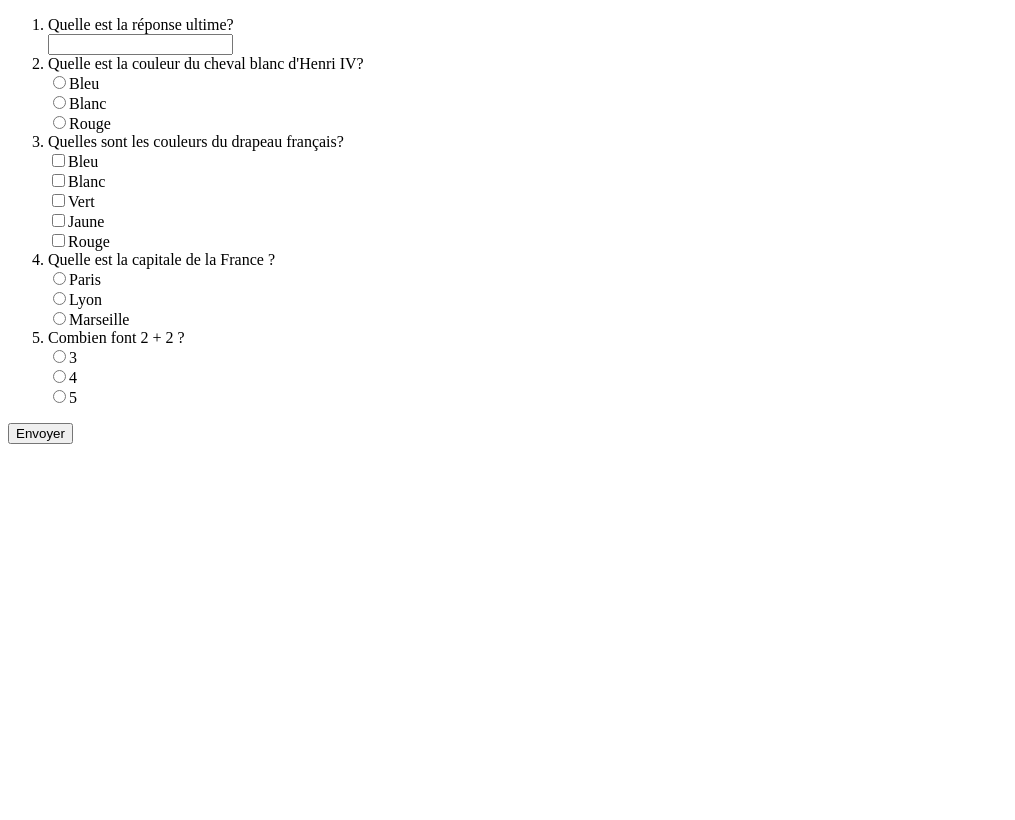
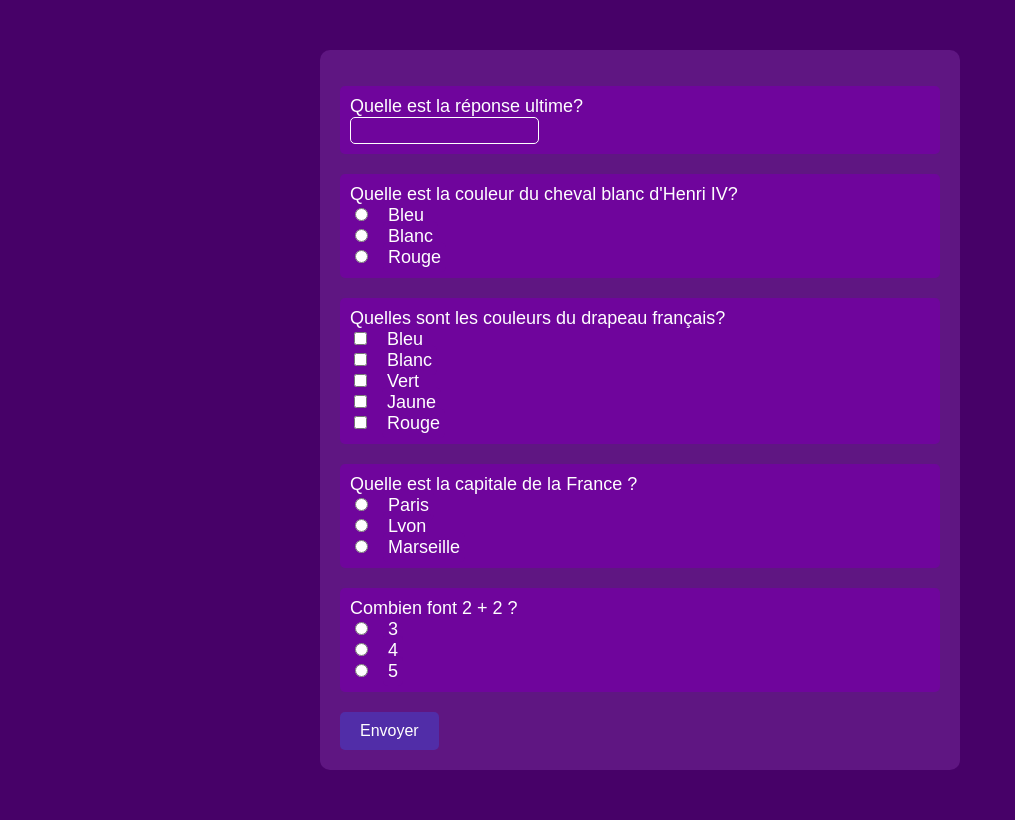
Before and after one commit to EnzoFamiliar-Marais/KAKOOKAHOOT, a PHP site: page /Action/Quiz.php in a window 1280 px wide. Shown: the whole page, without its empty margins (0-1015 px from the left). Before the commit the page ends 444 px from the top, so only its background shows below. Run offline with PHP 8.4, Linux system fonts and the light colour scheme; data that the repository does not hold is empty.

Commit message:
Page accueil modifié

```diff
--- a/Action/Quiz.php
+++ b/Action/Quiz.php
@@ -1,7 +1,10 @@
-<!doctype html>
-<html>
+<!DOCTYPE html>
+<html lang="fr">
 <head>
-<title>Quiz</title>
+    <meta charset="UTF-8">
+    <meta name="viewport" content="width=device-width, initial-scale=1.0">
+    <title>Accueil - QCM en Ligne</title>
+    <link rel="stylesheet" href="css/style.css">
 </head>
 <body>
 <?php
--- a/css/style.css
+++ b/css/style.css
@@ -0,0 +1,126 @@
+body {
+    font-family: Arial, sans-serif;
+    margin: 0;
+    padding: 0;
+    background-color: #470168;
+}
+
+/* Style pour le header */
+header {
+    background-color: #6f059c;
+    color: white;
+    padding: 15px 0;
+    text-align: center;
+}
+
+nav {
+    margin: 20px 0;
+}
+
+nav a {
+    margin: 0 15px;
+    text-decoration: none;
+    color: white;
+    font-weight: bold;
+    background-color: #512DA8; /* Violet plus foncé */
+    padding: 10px 20px;
+    border-radius: 5px;
+    transition: background-color 0.3s ease;
+}
+
+/* Changement de couleur au survol des boutons */
+nav a:hover {
+    background-color: #9575CD; /* Violet clair */
+}
+
+/* Style pour le contenu */
+.content {
+    text-align: center;
+    margin-top: 50px;
+}
+
+.content h2 {
+    color: #efe8ff; /* Violet pour le titre */
+}
+
+.content p {
+    color: #ffe6e6;
+}
+
+/* Style pour le formulaire du quiz */
+form {
+    background-color: #5f1682;
+    padding: 20px;
+    border-radius: 10px;
+    max-width: 600px;
+    margin: 50px auto;
+    color: white;
+}
+
+form ol {
+    list-style-type: none;
+    padding-left: 0;
+}
+
+/* Style pour les questions et les réponses (même arrière-plan) */
+form li {
+    margin-bottom: 20px;
+    font-size: 18px;
+    background-color: #6f059c; /* Même arrière-plan pour les questions et les réponses */
+    padding: 10px;
+    border-radius: 5px;
+}
+
+/* Style pour les inputs (text, radio, checkbox) */
+input[type="text"],
+input[type="radio"],
+input[type="checkbox"] {
+    margin-right: 10px;
+    background-color: #6f059c; /* Même couleur de fond que les questions */
+    border: 1px solid white;
+    color: white;
+    padding: 5px;
+    border-radius: 5px;
+}
+
+input[type="submit"] {
+    background-color: #512DA8;
+    color: white;
+    border: none;
+    padding: 10px 20px;
+    border-radius: 5px;
+    font-size: 16px;
+    cursor: pointer;
+    transition: background-color 0.3s ease;
+}
+
+input[type="submit"]:hover {
+    background-color: #9575CD;
+}
+
+/* Style pour les labels */
+label {
+    margin-left: 5px;
+    background-color: #6f059c; /* Même arrière-plan que les questions */
+    padding: 5px;
+    border-radius: 5px;
+}
+
+/* Style pour le bloc contenant les résultats */
+.result {
+    background-color: #6f059c; /* Couleur de fond pour le bloc des résultats */
+    color: white;
+    padding: 20px;
+    border-radius: 10px;
+    max-width: 400px;
+    margin: 30px auto; /* Centrer le bloc des résultats */
+    text-align: center;
+    box-shadow: 0 4px 8px rgba(0, 0, 0, 0.2); /* Ombre pour donner du relief */
+    border: 2px solid #512DA8; /* Bordure pour encadrer les résultats */
+}
+
+/* Style pour les réponses correctes et le score */
+.result-correct, .result-score {
+    font-weight: bold;
+    color: #FFC107; /* Couleur jaune pour mettre en valeur */
+}
```
